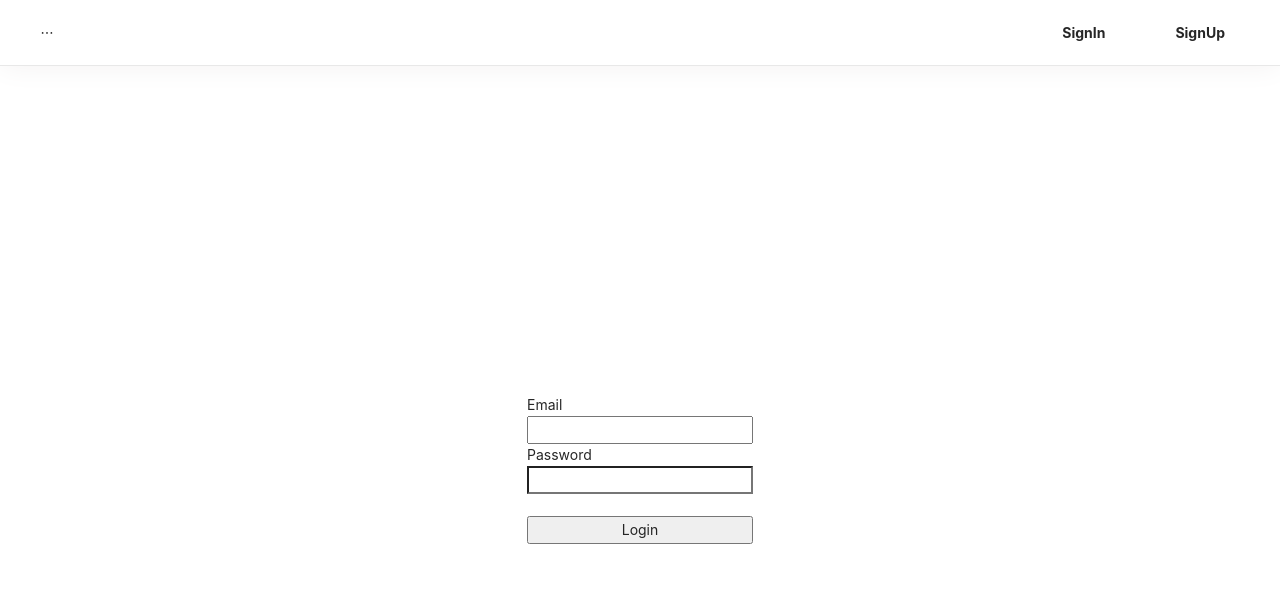
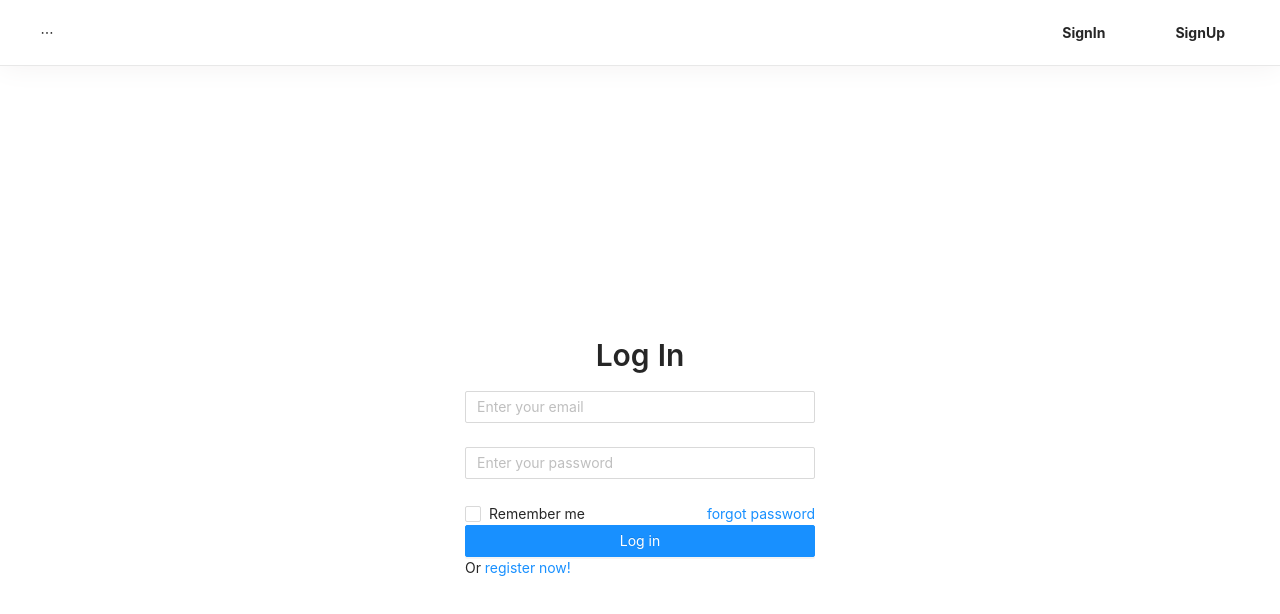
Before and after one commit to sunjus/movie-mern-app, a React (Create React App) app in the folder client/: page /login in a window 1280 px wide. Shown: the top 614 px of the page. Built offline with nearby package versions, Linux system fonts and the light colour scheme; no server answers.

Commit message:
Modified loginPage style

```diff
--- a/client/package.json
+++ b/client/package.json
@@ -3,6 +3,7 @@
   "version": "0.1.0",
   "private": true,
   "dependencies": {
+    "@ant-design/icons": "^4.6.2",
     "@testing-library/jest-dom": "^5.11.4",
     "@testing-library/react": "^11.1.0",
     "@testing-library/user-event": "^12.1.10",
@@ -16,7 +17,7 @@
     "react-icons": "^4.2.0",
     "react-redux": "^7.2.4",
     "react-router-dom": "^5.2.0",
-    "react-scripts": "4.0.3",
+    "react-scripts": "^1.1.5",
     "redux": "^4.1.0",
     "redux-promise": "^0.6.0",
     "redux-thunk": "^2.3.0",
--- a/client/src/components/views/LoginPage/LoginPage.js
+++ b/client/src/components/views/LoginPage/LoginPage.js
@@ -1,61 +1,180 @@
 import React, { useState } from "react";
+import { withRouter } from "react-router-dom";
+import { loginUser } from "../../../_actions/user_action";
+import { Formik } from "formik";
+import * as Yup from "yup";
+import { Form, Input, Button, Checkbox, Typography } from "antd";
+//import { UserOutlined, LockOutlined } from "@ant-design/icons";
 import { useDispatch } from "react-redux";
-import { loginUser } from "../../../_actions/user_action";
-import { withRouter } from "react-router-dom";
+
+const { Title } = Typography;
 
 function LoginPage(props) {
   const dispatch = useDispatch();
+  const rememberMeChecked = localStorage.getItem("rememberMe") ? true : false;
 
-  const [Email, setEmail] = useState("");
-  const [Password, setPassword] = useState("");
+  const [formErrorMessage, setFormErrorMessage] = useState("");
+  const [rememberMe, setRememberMe] = useState(rememberMeChecked);
 
-  const onEmailHandler = (event) => {
-    setEmail(event.currentTarget.value);
+  const handleRememberMe = () => {
+    setRememberMe(!rememberMe);
   };
 
-  const onPasswordHandler = (event) => {
-    setPassword(event.currentTarget.value);
+  const initialEmail = localStorage.getItem("rememberMe")
+    ? localStorage.getItem("rememberMe")
+    : "";
+
+  return (
+    <Formik
+      initialValues={{
+        email: initialEmail,
+        password: "",
+      }}
+      validationSchema={Yup.object().shape({
+        email: Yup.string()
+          .email("Email is invalid")
+          .required("Email is required"),
+        password: Yup.string()
+          .min(6, "Password must be at least 6 characters")
+          .required("Password is required"),
+      })}
+      onSubmit={(values, { setSubmitting }) => {
+        setTimeout(() => {
+          let dataToSubmit = {
+            email: values.email,
+            password: values.password,
           };
 
-  const onSubmitHandler = (event) => {
-    event.preventDefault();
-
-    let body = {
-      email: Email,
-      password: Password,
-    };
-
-    dispatch(loginUser(body)).then((response) => {
+          dispatch(loginUser(dataToSubmit))
+            .then((response) => {
               if (response.payload.loginSuccess) {
+                window.localStorage.setItem("userId", response.payload.userId);
+                if (rememberMe === true) {
+                  window.localStorage.setItem("rememberMe", values.id);
+                } else {
+                  localStorage.removeItem("rememberMe");
+                }
                 props.history.push("/");
               } else {
-        alert("Error");
+                setFormErrorMessage("Check out your Account or Password again");
               }
+            })
+            .catch((err) => {
+              setFormErrorMessage("Check out your Account or Password again");
+              setTimeout(() => {
+                setFormErrorMessage("");
+              }, 3000);
             });
-  };
-
-  return (
-    <div
-      style={{
-        display: "flex",
-        justifyContent: "center",
-        alignItems: "center",
-        width: "100%",
-        height: "100vh",
+          setSubmitting(false);
+        }, 500);
       }}
     >
-      <form
-        style={{ display: "flex", flexDirection: "column" }}
-        onSubmit={onSubmitHandler}
+      {(props) => {
+        const {
+          values,
+          touched,
+          errors,
+          //dirty,
+          isSubmitting,
+          handleChange,
+          handleBlur,
+          handleSubmit,
+          //handleReset,
+        } = props;
+        return (
+          <div className="app">
+            <Title level={2}>Log In</Title>
+            <form onSubmit={handleSubmit} style={{ width: "350px" }}>
+              <Form.Item required>
+                <Input
+                  id="email"
+                  //prefix={<UserOutlined />}
+                  placeholder="Enter your email"
+                  type="email"
+                  value={values.email}
+                  onChange={handleChange}
+                  onBlur={handleBlur}
+                  className={
+                    errors.email && touched.email
+                      ? "text-input error"
+                      : "text-input"
+                  }
+                />
+                {errors.email && touched.email && (
+                  <div className="input-feedback">{errors.email}</div>
+                )}
+              </Form.Item>
+
+              <Form.Item required>
+                <Input
+                  id="password"
+                  //prefix={<LockOutlined />}
+                  placeholder="Enter your password"
+                  type="password"
+                  value={values.password}
+                  onChange={handleChange}
+                  onBlur={handleBlur}
+                  className={
+                    errors.password && touched.password
+                      ? "text-input error"
+                      : "text-input"
+                  }
+                />
+                {errors.password && touched.password && (
+                  <div className="input-feedback">{errors.password}</div>
+                )}
+              </Form.Item>
+
+              {formErrorMessage && (
+                <label>
+                  <p
+                    style={{
+                      color: "#ff0000bf",
+                      fontSize: "0.7rem",
+                      border: "1px solid",
+                      padding: "1rem",
+                      borderRadius: "10px",
+                    }}
                   >
-        <label>Email</label>
-        <input type="email" value={Email} onChange={onEmailHandler} />
-        <label>Password</label>
-        <input type="password" value={Password} onChange={onPasswordHandler} />
-        <br />
-        <button type="submit">Login</button>
+                    {formErrorMessage}
+                  </p>
+                </label>
+              )}
+
+              <Form.Item>
+                <Checkbox
+                  id="rememberMe"
+                  onChange={handleRememberMe}
+                  checked={rememberMe}
+                >
+                  Remember me
+                </Checkbox>
+                <a
+                  className="login-form-forgot"
+                  href="/reset_user"
+                  style={{ float: "right" }}
+                >
+                  forgot password
+                </a>
+                <div>
+                  <Button
+                    type="primary"
+                    htmlType="submit"
+                    className="login-form-button"
+                    style={{ minWidth: "100%" }}
+                    disabled={isSubmitting}
+                    onSubmit={handleSubmit}
+                  >
+                    Log in
+                  </Button>
+                </div>
+                Or <a href="/register">register now!</a>
+              </Form.Item>
             </form>
           </div>
+        );
+      }}
+    </Formik>
   );
 }
 
--- a/client/src/index.css
+++ b/client/src/index.css
@@ -1,13 +1,40 @@
 body {
   margin: 0;
-  font-family: -apple-system, BlinkMacSystemFont, 'Segoe UI', 'Roboto', 'Oxygen',
-    'Ubuntu', 'Cantarell', 'Fira Sans', 'Droid Sans', 'Helvetica Neue',
+  font-family: -apple-system, BlinkMacSystemFont, "Segoe UI", "Roboto", "Oxygen",
+    "Ubuntu", "Cantarell", "Fira Sans", "Droid Sans", "Helvetica Neue",
     sans-serif;
   -webkit-font-smoothing: antialiased;
   -moz-osx-font-smoothing: grayscale;
 }
 
 code {
-  font-family: source-code-pro, Menlo, Monaco, Consolas, 'Courier New',
+  font-family: source-code-pro, Menlo, Monaco, Consolas, "Courier New",
     monospace;
 }
+
+body {
+  font-family: -apple-system, BlinkMacSystemFont, "Segoe UI", Helvetica, Arial,
+    sans-serif, "Apple Color Emoji", "Segoe UI Emoji", "Segoe UI Symbol";
+  font-size: 14px;
+  line-height: 1.5;
+  color: #24292e;
+  background-color: #fff;
+}
+
+.app {
+  flex-direction: column;
+  display: flex;
+  justify-content: center;
+  align-items: center;
+  height: 100vh;
+}
+
+input.error {
+  border-color: red;
+}
+
+.input-feedback {
+  color: red;
+  height: 5px;
+  margin-top: -12px;
+}
```
Also changed, not shown: 2 other files (tests, documents, lock files or other folders). Lines whose indentation alone changed are shown as unchanged.
